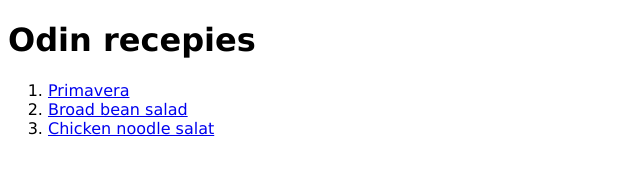
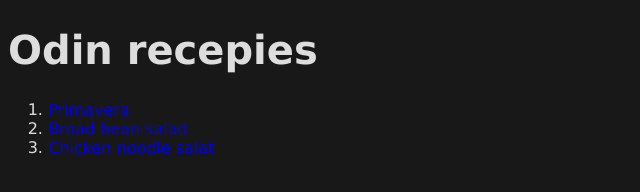
Before and after one commit to L1itrer/odin-recepies, a plain HTML site: page index.html in a window 1280 px wide. Shown: the whole page, without its empty margins (0-640 px from the left). Drawn offline with Linux system fonts and the light colour scheme.

Commit message:
Mofify styles.css

```diff
--- a/style.css
+++ b/style.css
@@ -1,3 +1,17 @@
 body {
     font-family: Verdana, Geneva, Tahoma, sans-serif;
+    background-color: #181818;
+    color: #dddddd;
 }
+
+a {
+   text-decoration: none;
+}
+
+a:hover {
+    color: red;
+}
+
+h1 {
+    font-size: 40px;
+}
```
